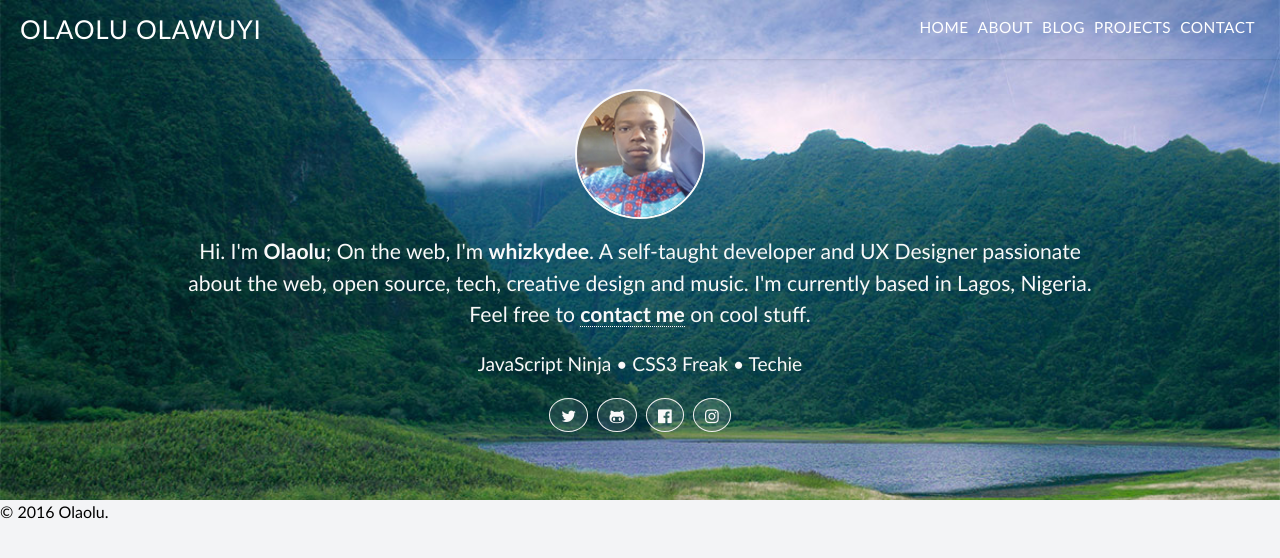
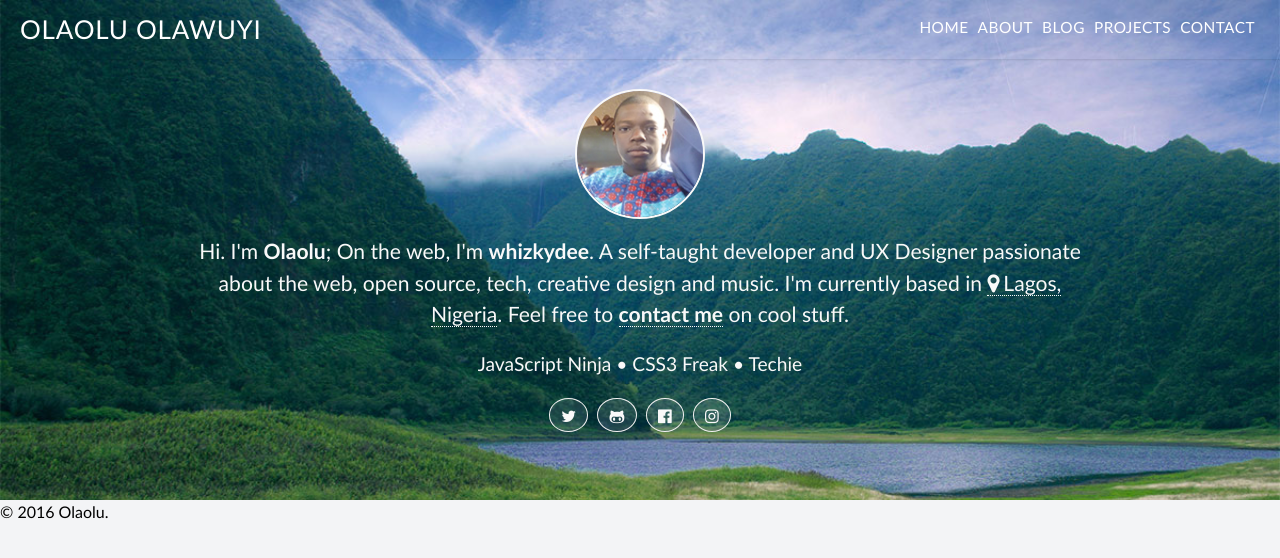
Before and after one commit to whizkydee/old-site, a Jekyll site: the page built from index.html, in a window 1280 px wide. Shown: the top 558 px of the page. Built offline with Jekyll 4.4.1, drawn with Linux system fonts in a browser that asks for light colours; nearby versions of some CDN libraries; some web fonts are replaced.

Commit message:
Add location-icon

```diff
--- a/index.html
+++ b/index.html
@@ -6,9 +6,8 @@ body-class: home
    <img src="img/avatar.jpg" />
    <p class="about_text">
       Hi. I'm <b>Olaolu</b>; On the web, I'm <b>whizkydee</b>. A self-taught developer and
-      UX Designer passionate about the web, open source, tech, creative
-      design and music. I'm currently based in <span>Lagos, Nigeria</span>.
-      Feel free to <a href="/contact"><b>contact me</b></a> on cool stuff.
+      UX Designer passionate about the web, open source, tech, creative design and music.
+      I'm currently based in <a href="https://maps.google.com" target="_blank" class="location"><span class="webtwicons location-icon"></span>Lagos, Nigeria</a>. Feel free to <a href="/contact"><b>contact me</b></a> on cool stuff.
    </p>
 
    <section class="my_titles">
```
